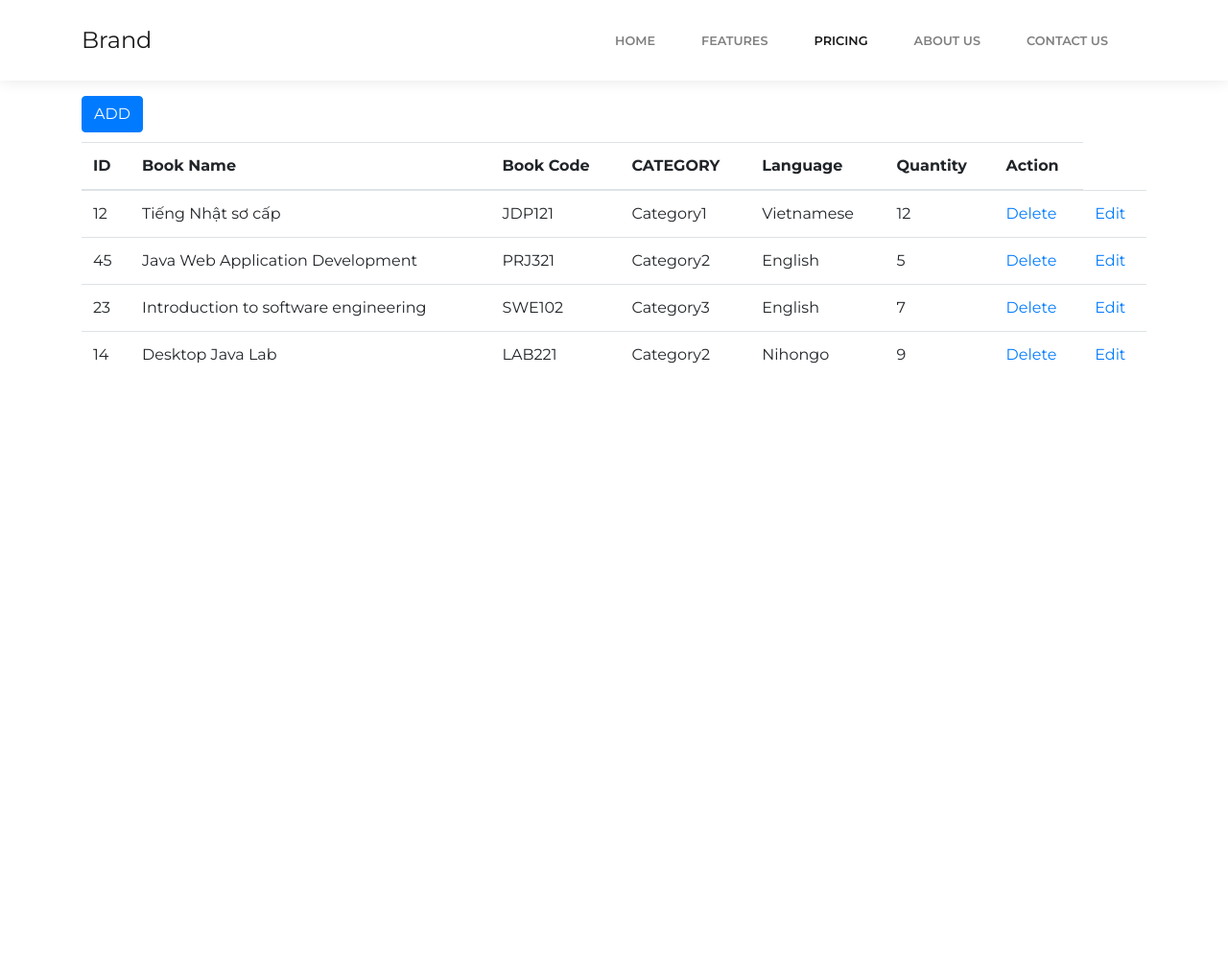
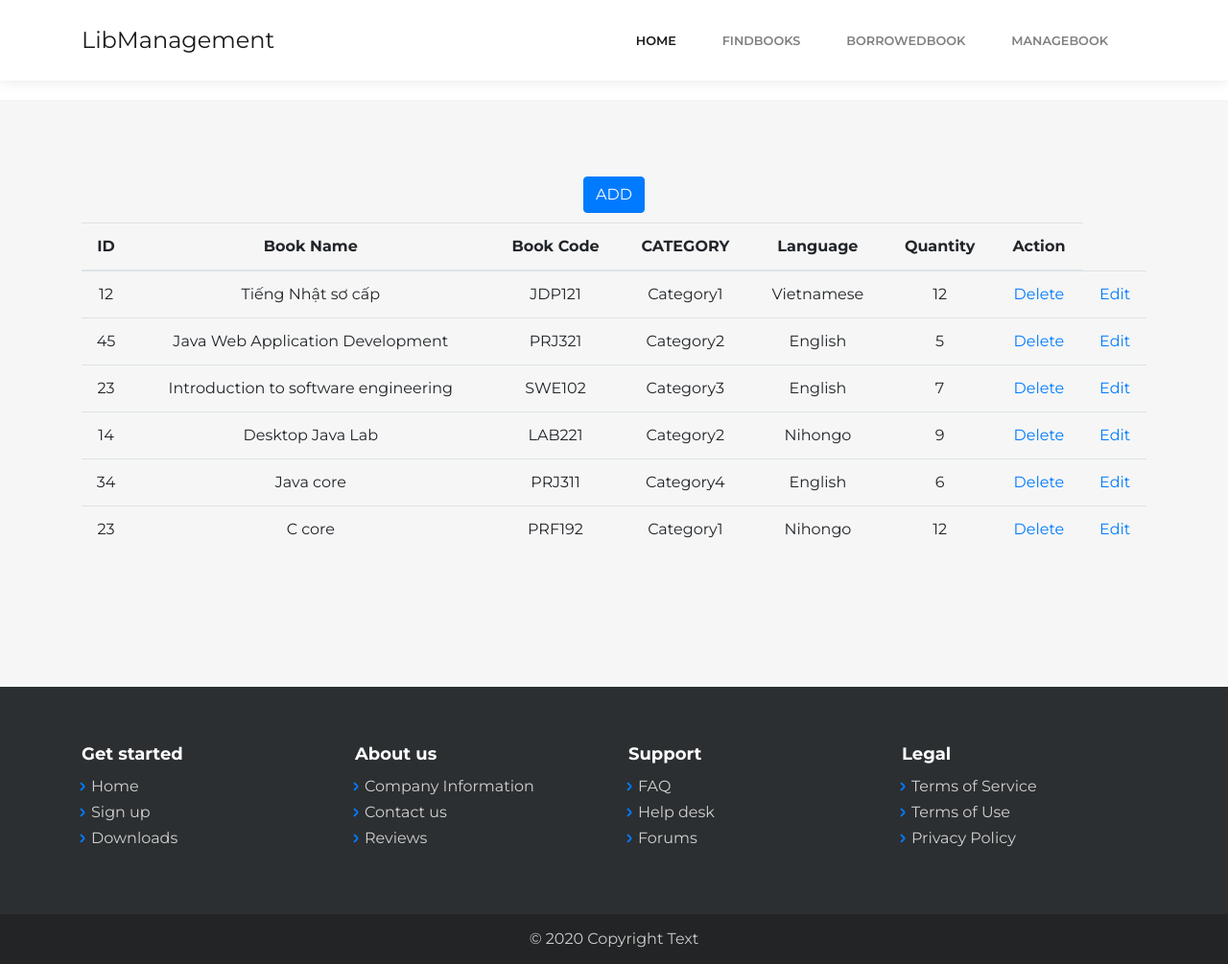
Before and after one commit to quannahe140579/LibManagement, a plain HTML site: page listBook.html in a window 1280 px wide. Shown: the whole page at 96% size. Before the commit the page ends 800 px from the top, so only its background shows below. Drawn offline with Linux system fonts and the light colour scheme; some packages are replaced by stand-ins of ours; files that its build step writes are made by us from their sources; a script that the page names is missing.

Commit message:
Edit header

```diff
--- a/listBook.html
+++ b/listBook.html
@@ -1,67 +1,42 @@
 <!DOCTYPE html>
-<html lang="en">
+<html>
+
 <head>
-    <meta charset="utf-8" />
-    <meta
-      name="viewport"
-      content="width=device-width, initial-scale=1.0, shrink-to-fit=no"
-    />
-    <title>List Book</title>
-    <link rel="stylesheet" href="assets/bootstrap/css/bootstrap.min.css" />
-    <link
-      rel="stylesheet"
-      href="https://fonts.googleapis.com/css?family=Montserrat:400,400i,700,700i,600,600i"
-    />
-    <link rel="stylesheet" href="assets/fonts/simple-line-icons.min.css" />
-    <link
-      rel="stylesheet"
-      href="https://cdnjs.cloudflare.com/ajax/libs/baguettebox.js/1.10.0/baguetteBox.min.css"
-    />
-    <link rel="stylesheet" href="assets/css/ReserveStyle.css" />
-    <link rel="stylesheet" href="assets/css/smoothproducts.css" />
+    <meta charset="utf-8">
+    <meta name="viewport" content="width=device-width, initial-scale=1.0, shrink-to-fit=no">
+    <title>Pricing - Brand</title>
+    <link rel="stylesheet" href="assets/bootstrap/css/bootstrap.min.css">
+    <link rel="stylesheet" href="https://fonts.googleapis.com/css?family=Montserrat:400,400i,700,700i,600,600i">
+    <link rel="stylesheet" href="assets/fonts/simple-line-icons.min.css">
+    <link rel="stylesheet" href="https://cdnjs.cloudflare.com/ajax/libs/baguettebox.js/1.10.0/baguetteBox.min.css">
+    <link rel="stylesheet" href="assets/css/ReserveStyle.css">
+    <link rel="stylesheet" href="assets/css/smoothproducts.css">
 </head>
+
 <body>
-    <div class="container">
-      <nav
-        class="navbar navbar-light navbar-expand-lg fixed-top bg-white clean-navbar"
-      >
-        <div class="container">
-          <a class="navbar-brand logo" href="#">Brand</a
-          ><button
-            data-toggle="collapse"
-            class="navbar-toggler"
-            data-target="#navcol-1"
-          >
-            <span class="sr-only">Toggle navigation</span
-            ><span class="navbar-toggler-icon"></span>
-          </button>
-          <div class="collapse navbar-collapse" id="navcol-1">
+  <nav class="navbar navbar-light navbar-expand-lg fixed-top bg-white clean-navbar">
+    <div class="container"><a class="navbar-brand logo" href="#">LibManagement</a><button data-toggle="collapse" class="navbar-toggler" data-target="#navcol-1"><span class="sr-only">Toggle navigation</span><span class="navbar-toggler-icon"></span></button>
+        <div class="collapse navbar-collapse"
+             id="navcol-1">
             <ul class="nav navbar-nav ml-auto">
-              <li class="nav-item">
-                <a class="nav-link" href="home.html">Home</a>
-              </li>
-              <li class="nav-item">
-                <a class="nav-link" href="features.html">Features</a>
-              </li>
-              <li class="nav-item">
-                <a class="nav-link active" href="MyList.html">Pricing</a>
-              </li>
-              <li class="nav-item">
-                <a class="nav-link" href="about-us.html">About Us</a>
-              </li>
-              <li class="nav-item">
-                <a class="nav-link" href="contact-us.html">Contact Us</a>
-              </li>
+                <li class="nav-item"><a class="nav-link active" href="#">Home</a></li>
+                <li class="nav-item"><a class="nav-link" href="allBooks.html">FindBooks</a></li>
+                <li class="nav-item"><a class="nav-link" href="MyList.html">BorrowedBook</a></li>
+                <li class="nav-item"><a class="nav-link" href="listBook.html">ManageBook</a></li>
             </ul>
         </div>
     </div>
+</nav>iv>
     </nav>
+    <main class="page pricing-table-page">
+        <section class="clean-block clean-pricing dark">
+            <div class="container">
+                <div class="block-heading">
                   <a href="addBook.html">
-        <div style="margin-top: 100px; margin-bottom: 10px;" class="btn btn-primary">
+                    <div style=" margin-bottom: 10px;" class="btn btn-primary">
                         ADD
                       </div>
                   </a>
-
             <table class="table">
                     <thead>
                         <tr>
@@ -115,9 +90,78 @@
                             <td><a href="#">Delete</a></td>
                             <td><a href="editBook.html">Edit</a></td>
                         </tr>
+                        <tr>
+                          <td>34</td>
+                          <td>Java core</td>
+                          <td>PRJ311</td>
+                          <td>Category4</td>
+                          <td>English</td>
+                          <td>6</td>
+                          <td><a href="#">Delete</a></td>
+                          <td><a href="editBook.html">Edit</a></td>
+                      </tr>
+                      <tr>
+                        <td>23</td>
+                        <td>C core</td>
+                        <td>PRF192</td>
+                        <td>Category1</td>
+                        <td>Nihongo</td>
+                        <td>12</td>
+                        <td><a href="#">Delete</a></td>
+                        <td><a href="editBook.html">Edit</a></td>
+                    </tr>
                     </tbody>
                 </table>
                 </div>
+            </div>
+        </section>
+    </main>
+    <footer class="page-footer dark">
+        <div class="container">
+            <div class="row">
+                <div class="col-sm-3">
+                    <h5>Get started</h5>
+                    <ul>
+                        <li><a href="#">Home</a></li>
+                        <li><a href="#">Sign up</a></li>
+                        <li><a href="#">Downloads</a></li>
+                    </ul>
+                </div>
+                <div class="col-sm-3">
+                    <h5>About us</h5>
+                    <ul>
+                        <li><a href="#">Company Information</a></li>
+                        <li><a href="#">Contact us</a></li>
+                        <li><a href="#">Reviews</a></li>
+                    </ul>
+                </div>
+                <div class="col-sm-3">
+                    <h5>Support</h5>
+                    <ul>
+                        <li><a href="#">FAQ</a></li>
+                        <li><a href="#">Help desk</a></li>
+                        <li><a href="#">Forums</a></li>
+                    </ul>
+                </div>
+                <div class="col-sm-3">
+                    <h5>Legal</h5>
+                    <ul>
+                        <li><a href="#">Terms of Service</a></li>
+                        <li><a href="#">Terms of Use</a></li>
+                        <li><a href="#">Privacy Policy</a></li>
+                    </ul>
+                </div>
+            </div>
+        </div>
+        <div class="footer-copyright">
+            <p>© 2020 Copyright Text</p>
+        </div>
+    </footer>
+    <script src="assets/js/jquery.min.js"></script>
+    <script src="assets/bootstrap/js/bootstrap.min.js"></script>
+    <script src="https://cdnjs.cloudflare.com/ajax/libs/baguettebox.js/1.10.0/baguetteBox.min.js"></script>
+    <script src="assets/js/smoothproducts.min.js"></script>
+    <script src="assets/js/theme.js"></script>
+</body>
 
-  </body>
 </html>
```
Also changed, not shown: addBook.html (+12 -33 lines), editBook.html (+12 -33 lines). Lines whose indentation alone changed are shown as unchanged.
